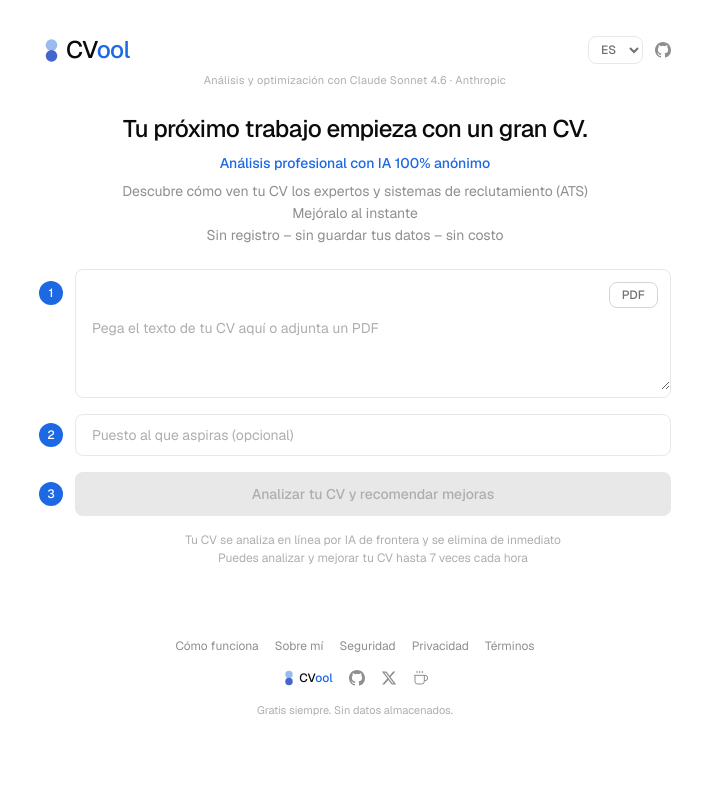
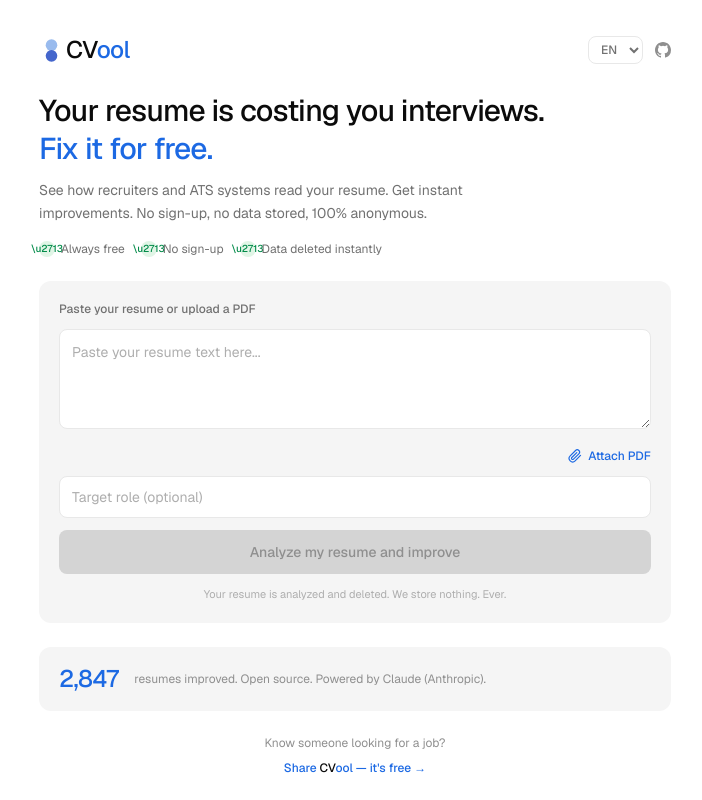
Before and after one commit to pixan-ai/cvool, a Next.js app: page / in a window 1280 px wide. Shown: the top 800 px of the page, without its empty margins (285-987 px from the left). Built offline with nearby package versions, Linux system fonts and the light colour scheme.

Commit message:
feat: landing redesign — new copy, left-aligned hero, trust badges, social proof, viral hook, auto-detect language

```diff
--- a/src/app/page.tsx
+++ b/src/app/page.tsx
@@ -1,6 +1,6 @@
 "use client";
 
-import { useState, useRef, useCallback } from "react";
+import { useState, useRef, useCallback, useEffect } from "react";
 import Link from "next/link";
 import { track } from "@vercel/analytics";
 import { t, dimName } from "@/lib/i18n";
@@ -11,7 +11,6 @@
 
 const Cv = () => <span><span className="text-ink-900">CV</span><span className="text-accent">ool</span></span>;
 
-/* Favicon-wordmark gap is gap-[2px] everywhere — do not change independently */
 const FaviconIcon = ({ size = "w-5 h-5" }: { size?: string }) => (
   <svg className={`${size} shrink-0`} viewBox="0 0 16 28" xmlns="http://www.w3.org/2000/svg">
     <circle cx="8" cy="8" r="6.5" fill="#99bbee" />
@@ -20,19 +19,14 @@
 );
 
 function CvoolText({ text, className }: { text: string; className?: string }) {
-  const parts = text.split("cvool");
-  if (parts.length === 1) return <span className={className}>{text}</span>;
+  const parts = text.split(/(CVool|cvool)/gi);
   return (
     <span className={className}>
-      {parts.map((part, i) => (
-        <span key={i}>{part}{i < parts.length - 1 && <Cv />}</span>
-      ))}
+      {parts.map((part, i) =>
+        /^cvool$/i.test(part) ? <Cv key={i} /> : <span key={i}>{part}</span>
+      )}
     </span>
   );
-}
-
-function Badge({ n }: { n: number }) {
-  return <span className="shrink-0 w-6 h-6 rounded-full bg-accent text-white text-xs font-medium flex items-center justify-center">{n}</span>;
 }
 
 function Chevron({ className = "" }: { className?: string }) {
@@ -71,6 +65,26 @@
   it: { line1: "CVool sar\u00e0 sempre gratuito.", line2: "Quando troverai quel lavoro che ti cambia la vita, torna ad aiutarci.", cta: "Sostenere CVool \u2192" },
 } as const;
 
+function detectLang(): Lang {
+  if (typeof navigator === "undefined") return "es";
+  const raw = navigator.language?.toLowerCase() ?? "";
+  if (raw.startsWith("es")) return "es";
+  if (raw.startsWith("pt")) return "pt";
+  if (raw.startsWith("fr")) return "fr";
+  if (raw.startsWith("it")) return "it";
+  if (raw.startsWith("en")) return "en";
+  return "es";
+}
+
+function TrustBadge({ text }: { text: string }) {
+  return (
+    <span className="inline-flex items-center gap-1.5 text-xs text-ink-500">
+      <span className="w-4 h-4 rounded-full bg-positive-ghost text-positive flex items-center justify-center text-[10px] font-medium shrink-0">\u2713</span>
+      {text}
+    </span>
+  );
+}
+
 export default function Home() {
   const [lang, setLang] = useState<Lang>("es");
   const [cvText, setCvText] = useState("");
@@ -83,6 +97,8 @@
   const [streamTokens, setStreamTokens] = useState(0);
   const fileRef = useRef<HTMLInputElement>(null);
   const resultsRef = useRef<HTMLDivElement>(null);
+
+  useEffect(() => { setLang(detectLang()); }, []);
 
   const ui = t(lang);
   const ready = cvText.trim().length >= 50 && !loading && !parsing;
@@ -118,8 +134,6 @@
       if (!reader) { setError(ui.errorGeneric); return; }
       const decoder = new TextDecoder();
       let buffer = "";
-      // currentEvent must persist across chunk reads: SSE "event:" and "data:"
-      // lines for the same message can arrive in different TCP chunks.
       let currentEvent = "";
       while (true) {
         const { done, value } = await reader.read();
@@ -145,7 +159,6 @@
               }
             } catch { /* ignore */ }
           } else if (line === "") {
-            // Empty line marks end of an SSE message — reset event type.
             currentEvent = "";
           }
         }
@@ -160,6 +173,14 @@
     track("cv_copied");
   };
 
+  const share = () => {
+    const url = "https://cvool.org";
+    const text = lang === "es" ? "Mejora tu CV gratis con IA \u2192" : lang === "pt" ? "Melhore seu curr\u00edculo gr\u00e1tis com IA \u2192" : "Improve your resume for free with AI \u2192";
+    if (navigator.share) { navigator.share({ title: "CVool", text, url }).catch(() => {}); }
+    else { window.open(`https://x.com/intent/tweet?text=${encodeURIComponent(text)}&url=${encodeURIComponent(url)}`, "_blank"); }
+    track("share_clicked");
+  };
+
   const reset = () => { setCvText(""); setTargetRole(""); setResult(null); setError(null); setCopied(false); track("reset_clicked"); };
   const progressPct = loading && streamTokens > 0 ? Math.min(95, Math.round((streamTokens / 1000) * 100)) : 0;
   const donCopy = DONATION_COPY[lang] || DONATION_COPY.es;
@@ -167,9 +188,9 @@
   return (
     <div className="max-w-2xl mx-auto px-5 py-8 space-y-6">
       {/* Header */}
-      <header className="space-y-1">
+      <header>
         <div className="flex items-center justify-between">
-          <span className="inline-flex items-center gap-[2px] font-[family-name:var(--font-geist)] text-[24px] font-medium tracking-tight"><FaviconIcon size="w-[25px] h-[25px]" /><span><span className="text-ink-900">CV</span><span className="text-accent">ool</span></span></span>
+          <span className="inline-flex items-center gap-[2px] font-[family-name:var(--font-geist)] text-[24px] font-medium tracking-tight"><FaviconIcon size="w-[25px] h-[25px]" /><Cv /></span>
           <div className="flex items-center gap-3">
             <select value={lang} onChange={(e) => setLang(e.target.value as Lang)}
               className="text-xs font-medium text-ink-500 bg-transparent border border-ink-100 rounded-lg px-2 py-1 focus:outline-none focus:border-accent cursor-pointer">
@@ -180,15 +201,19 @@
             </a>
           </div>
         </div>
-        <p className="text-[11px] text-ink-300 tracking-wide text-center">{lang === "es" ? "An\u00e1lisis y optimizaci\u00f3n con Claude Sonnet 4.6 \u00b7 Anthropic" : "Analysis & optimization with Claude Sonnet 4.6 \u00b7 Anthropic"}</p>
       </header>
 
-      {/* Hero */}
-      <section className="text-center space-y-2">
-        <h1 className="text-2xl font-medium text-ink-900 tracking-tight">{ui.heroTitle}</h1>
-        <p className="text-sm text-accent font-medium">{ui.heroAccent}</p>
-        <div className="text-sm text-ink-400 space-y-0.5">
-          <p>{ui.heroLine1}</p><p>{ui.heroLine2}</p><p>{ui.heroLine3}</p>
+      {/* Hero — left-aligned, tension copy */}
+      <section className="space-y-3">
+        <h1 className="text-[28px] sm:text-3xl font-medium text-ink-900 tracking-tight leading-tight">
+          {ui.heroTitle}<br />
+          <span className="text-accent">{ui.heroAccent}</span>
+        </h1>
+        <p className="text-sm text-ink-500 leading-relaxed max-w-lg">{ui.heroSub}</p>
+        <div className="flex flex-wrap gap-x-4 gap-y-2 pt-1">
+          <TrustBadge text={ui.trustFree} />
+          <TrustBadge text={ui.trustNoSignup} />
+          <TrustBadge text={ui.trustDeleted} />
         </div>
       </section>
 
@@ -217,38 +242,32 @@
 
       {error && <p className="text-center text-sm text-red-600">{error}</p>}
 
-      {/* INPUT FORM */}
+      {/* INPUT FORM — contained block */}
       {!result && !loading && !parsing && (
-        <section className="space-y-4">
-          <div className="flex gap-3 items-start">
-            <div className="pt-3"><Badge n={1} /></div>
-            <div className="flex-1 relative border border-ink-100 rounded-lg focus-within:border-accent transition">
+        <section className="bg-ink-050 rounded-xl p-5 space-y-3">
+          <label className="text-xs font-medium text-ink-500 block">{ui.formLabel}</label>
+          <div className="relative">
+            <textarea value={cvText} onChange={(e) => setCvText(e.target.value)} placeholder={ui.placeholder}
+              className="w-full min-h-[100px] p-3 text-sm text-ink-700 bg-ink-000 border border-ink-100 rounded-lg placeholder:text-ink-300 resize-y focus:outline-none focus:border-accent transition" />
+          </div>
+          <div className="flex justify-end">
             <button type="button" onClick={() => fileRef.current?.click()}
-                className="absolute top-3 right-3 z-10 px-3 py-1 rounded-lg border border-ink-200 text-xs font-medium text-ink-500 hover:border-accent hover:text-accent transition cursor-pointer bg-ink-000">
+              className="inline-flex items-center gap-1.5 text-xs font-medium text-accent hover:text-accent-dim transition cursor-pointer">
+              <svg className="w-3.5 h-3.5" viewBox="0 0 24 24" fill="none" stroke="currentColor" strokeWidth={2} strokeLinecap="round" strokeLinejoin="round">
+                <path d="M21.44 11.05l-9.19 9.19a6 6 0 0 1-8.49-8.49l9.19-9.19a4 4 0 0 1 5.66 5.66l-9.2 9.19a2 2 0 0 1-2.83-2.83l8.49-8.48" />
+              </svg>
               {ui.attachPdf}
             </button>
             <input ref={fileRef} type="file" accept=".pdf" className="hidden" onChange={(e) => { const f = e.target.files?.[0]; if (f) handleFile(f); }} />
-              <textarea value={cvText} onChange={(e) => setCvText(e.target.value)} placeholder={ui.placeholder}
-                className="w-full min-h-[120px] p-4 pt-12 text-sm text-ink-700 bg-transparent placeholder:text-ink-300 resize-y focus:outline-none rounded-lg" />
           </div>
-          </div>
-          <div className="flex gap-3 items-center">
-            <Badge n={2} />
           <input type="text" value={targetRole} onChange={(e) => setTargetRole(e.target.value)}
             placeholder={`${ui.targetRole} ${ui.targetRoleOptional}`} maxLength={200}
-              className="flex-1 border border-ink-100 rounded-lg px-4 py-2.5 text-sm text-ink-700 placeholder:text-ink-300 focus:outline-none focus:border-accent transition" />
-          </div>
-          <div className="flex gap-3 items-center">
-            <Badge n={3} />
+            className="w-full border border-ink-100 rounded-lg px-3 py-2.5 text-sm text-ink-700 bg-ink-000 placeholder:text-ink-300 focus:outline-none focus:border-accent transition" />
           <button onClick={analyze} disabled={!ready}
-              className={`flex-1 py-3 rounded-lg text-sm font-medium transition cursor-pointer active:scale-[0.98] ${ready ? "bg-accent text-white hover:bg-accent-dim" : "bg-ink-100 text-ink-300 cursor-not-allowed"}`}>
+            className={`w-full py-3 rounded-lg text-sm font-medium transition cursor-pointer active:scale-[0.98] ${ready ? "bg-accent text-white hover:bg-accent-dim" : "bg-ink-200 text-ink-400 cursor-not-allowed"}`}>
             {ui.btnAnalyze}
           </button>
-          </div>
-          <div className="text-center space-y-0.5 pl-9">
-            <p className="text-xs text-ink-300">{ui.privacy}</p>
-            <p className="text-xs text-ink-300">{ui.rateLimit}</p>
-          </div>
+          <p className="text-[11px] text-ink-300 text-center leading-relaxed">{ui.privacyPromise}</p>
         </section>
       )}
 
@@ -257,28 +276,20 @@
         <div ref={resultsRef} className="space-y-3">
           <p className="text-xs text-accent font-medium">{ui.expandHint}</p>
 
-          {/* Step 1 */}
-          <div className="flex gap-3 items-center">
-            <Badge n={1} />
-            <details className="flex-1 border border-ink-100 rounded-lg">
+          {/* Original CV */}
+          <details className="border border-ink-100 rounded-lg">
             <summary className="px-4 py-3 text-sm font-medium text-ink-700 flex items-center gap-2"><Chevron className="text-ink-300 hint-chevron" />{ui.originalCvTitle}</summary>
             <div className="px-4 pb-4 text-sm text-ink-500 whitespace-pre-wrap max-h-60 overflow-y-auto">{cvText}</div>
           </details>
-          </div>
 
-          {/* Step 2 */}
-          <div className="flex gap-3 items-center">
-            <Badge n={2} />
-            <details className="flex-1 border border-ink-100 rounded-lg">
+          {/* Target role */}
+          <details className="border border-ink-100 rounded-lg">
             <summary className="px-4 py-3 text-sm font-medium text-ink-700 flex items-center gap-2"><Chevron className="text-ink-300 hint-chevron" />{ui.targetRoleTitle}</summary>
             <p className="px-4 pb-3 text-sm text-ink-500">{targetRole || ui.notSpecified}</p>
           </details>
-          </div>
 
-          {/* Step 3 — Analysis */}
-          <div className="flex gap-3 items-start">
-            <div className="pt-3"><Badge n={3} /></div>
-            <details open className="flex-1 border border-ink-100 rounded-lg overflow-hidden">
+          {/* Analysis */}
+          <details open className="border border-ink-100 rounded-lg overflow-hidden">
             <summary className="px-4 py-3 text-sm font-medium text-accent bg-accent-ghost cursor-pointer flex items-center gap-2"><Chevron className="text-accent" />{ui.analysisTitle}</summary>
             <div className="p-4 space-y-4">
               <details open className="border border-ink-100 rounded-lg">
@@ -338,12 +349,9 @@
               )}
             </div>
           </details>
-          </div>
 
-          {/* Step 4 — Improved CV */}
-          <div className="flex gap-3 items-start">
-            <div className="pt-3"><Badge n={4} /></div>
-            <details open className="flex-1 border border-accent/30 rounded-lg overflow-hidden">
+          {/* Improved CV */}
+          <details open className="border border-accent/30 rounded-lg overflow-hidden">
             <summary className="px-4 py-3 text-sm font-medium text-white bg-accent cursor-pointer flex items-center gap-2"><Chevron className="text-white/70" />{ui.improvedCvTitle}</summary>
             <div className="p-4 space-y-3">
               {result.improved_cv.changes.length > 0 && (
@@ -368,9 +376,8 @@
               </details>
             </div>
           </details>
-          </div>
 
-          {/* Donation — subtle, only visible after copy, emotional seed */}
+          {/* Donation — subtle, only visible after copy */}
           {copied && (
             <div className="text-center py-4 donation-fade-in">
               <p className="text-xs text-ink-400 mb-1"><CvoolText text={donCopy.line1} /></p>
@@ -386,14 +393,30 @@
         </div>
       )}
 
+      {/* Social proof + Share — only on input screen */}
+      {!result && !loading && !parsing && (
+        <>
+          <div className="bg-ink-050 rounded-xl px-5 py-4 flex items-center gap-4">
+            <span className="text-2xl font-medium text-accent tracking-tight">2,847</span>
+            <span className="text-xs text-ink-400 leading-relaxed">{ui.socialProofText}</span>
+          </div>
+          <div className="text-center space-y-1">
+            <p className="text-xs text-ink-400">{ui.shareText}</p>
+            <button onClick={share} className="text-xs text-accent hover:text-accent-dim transition font-medium cursor-pointer">
+              <CvoolText text={ui.shareCta} /> &rarr;
+            </button>
+          </div>
+        </>
+      )}
+
       {/* Footer */}
-      <footer className="pt-12 pb-6 space-y-4">
+      <footer className="pt-8 pb-6 space-y-4">
         <div className="flex flex-wrap justify-center items-center gap-x-4 gap-y-1.5 text-xs text-ink-400">
-          <Link href="/how" className="hover:text-ink-700 transition">{lang === "es" ? "C\u00f3mo funciona" : "How it works"}</Link>
-          <Link href="/about" className="hover:text-ink-700 transition">{lang === "es" ? "Sobre m\u00ed" : "About"}</Link>
-          <Link href="/security" className="hover:text-ink-700 transition">{lang === "es" ? "Seguridad" : "Security"}</Link>
-          <Link href="/privacy" className="hover:text-ink-700 transition">{lang === "es" ? "Privacidad" : "Privacy"}</Link>
-          <Link href="/terms" className="hover:text-ink-700 transition">{lang === "es" ? "T\u00e9rminos" : "Terms"}</Link>
+          <Link href="/how" className="hover:text-ink-700 transition">{ui.footerHow}</Link>
+          <Link href="/about" className="hover:text-ink-700 transition">{ui.footerAbout}</Link>
+          <Link href="/security" className="hover:text-ink-700 transition">{ui.footerSecurity}</Link>
+          <Link href="/privacy" className="hover:text-ink-700 transition">{ui.footerPrivacy}</Link>
+          <Link href="/terms" className="hover:text-ink-700 transition">{ui.footerTerms}</Link>
         </div>
         <div className="flex items-center justify-center gap-4 text-xs text-ink-400">
           <span className="inline-flex items-center gap-[2px] font-medium"><FaviconIcon size="w-4 h-4" /><Cv /></span>
--- a/src/lib/i18n/en.json
+++ b/src/lib/i18n/en.json
@@ -1,17 +1,22 @@
 {
-  "heroTitle": "Your next job starts with a great resume.",
-  "heroAccent": "Professional AI analysis, 100% anonymous",
-  "heroLine1": "See how recruiters and applicant tracking systems (ATS) see your resume",
-  "heroLine2": "Improve it instantly",
-  "heroLine3": "No sign-up – no data stored – no cost",
-  "placeholder": "Paste your resume text here or attach a PDF",
+  "heroTitle": "Your resume is costing you interviews.",
+  "heroAccent": "Fix it for free.",
+  "heroSub": "See how recruiters and ATS systems read your resume. Get instant improvements. No sign-up, no data stored, 100% anonymous.",
+  "trustFree": "Always free",
+  "trustNoSignup": "No sign-up",
+  "trustDeleted": "Data deleted instantly",
+  "formLabel": "Paste your resume or upload a PDF",
+  "placeholder": "Paste your resume text here...",
+  "attachPdf": "Attach PDF",
   "targetRole": "Target role",
   "targetRoleOptional": "(optional)",
-  "attachPdf": "PDF",
-  "btnAnalyze": "Analyze your resume and suggest improvements",
+  "btnAnalyze": "Analyze my resume and improve",
+  "privacyPromise": "Your resume is analyzed and deleted. We store nothing. Ever.",
+  "socialProofText": "resumes improved. Open source. Powered by Claude (Anthropic).",
+  "shareText": "Know someone looking for a job?",
+  "shareCta": "Share CVool — it's free",
   "analyzing": "Analyzing your resume...",
   "uploadingPdf": "Reading PDF...",
-  "privacy": "Your resume is analyzed online by frontier AI and deleted immediately",
   "rateLimit": "You can analyze and improve your resume up to 7 times per hour",
   "expandHint": "Expand each section for details",
   "originalCvTitle": "Your original resume text",
@@ -30,19 +35,23 @@
   "copied": "Copied",
   "tryAgain": "Analyze another resume",
   "notSpecified": "Not specified",
-  "donationText": "Was this helpful? Help keep cvool free.",
+  "donationText": "Was this helpful? Help keep CVool free.",
   "donationBtn": "Donate",
   "errorLimit": "Rate limit reached. Try again in an hour.",
   "errorGeneric": "Something went wrong. Please try again.",
   "errorRetry": "The analysis didn't complete properly. Please try again.",
   "errorConnection": "Connection error. Check your internet.",
   "errorPdf": "Could not read PDF. Try pasting the text instead.",
-  "powered": "Powered by Claude · Anthropic",
   "analyzing1": "Analyzing structure...",
   "analyzing2": "Evaluating achievements...",
   "analyzing3": "Checking keywords...",
   "analyzing4": "Rewriting your resume...",
   "footerFree": "Always free. No data stored.",
+  "footerHow": "How it works",
+  "footerAbout": "About",
+  "footerSecurity": "Security",
+  "footerPrivacy": "Privacy",
+  "footerTerms": "Terms",
   "dim": {
     "ats_compatibility": "ATS compatibility",
     "achievement_impact": "Achievement impact",
--- a/src/lib/i18n/es.json
+++ b/src/lib/i18n/es.json
@@ -1,17 +1,22 @@
 {
-  "heroTitle": "Tu próximo trabajo empieza con un gran CV.",
-  "heroAccent": "Análisis profesional con IA 100% anónimo",
-  "heroLine1": "Descubre cómo ven tu CV los expertos y sistemas de reclutamiento (ATS)",
-  "heroLine2": "Mejóralo al instante",
-  "heroLine3": "Sin registro – sin guardar tus datos – sin costo",
-  "placeholder": "Pega el texto de tu CV aquí o adjunta un PDF",
+  "heroTitle": "Tu CV te está costando entrevistas.",
+  "heroAccent": "Arréglalo gratis.",
+  "heroSub": "Analiza tu CV como lo hacen los reclutadores y los sistemas ATS. Recibe mejoras al instante. Sin registro, sin guardar datos, 100% anónimo.",
+  "trustFree": "Gratis siempre",
+  "trustNoSignup": "Sin registro",
+  "trustDeleted": "Datos eliminados al instante",
+  "formLabel": "Pega tu CV o sube un PDF",
+  "placeholder": "Pega el texto de tu CV aquí...",
+  "attachPdf": "Adjuntar PDF",
   "targetRole": "Puesto al que aspiras",
   "targetRoleOptional": "(opcional)",
-  "attachPdf": "PDF",
-  "btnAnalyze": "Analizar tu CV y recomendar mejoras",
+  "btnAnalyze": "Analizar mi CV y mejorar",
+  "privacyPromise": "Tu CV se analiza y se borra. No guardamos nada. Nunca.",
+  "socialProofText": "CVs mejorados. Open source. Impulsado por Claude (Anthropic).",
+  "shareText": "¿Conoces a alguien buscando trabajo?",
+  "shareCta": "Comparte CVool — es gratis",
   "analyzing": "Analizando tu CV...",
   "uploadingPdf": "Leyendo PDF...",
-  "privacy": "Tu CV se analiza en línea por IA de frontera y se elimina de inmediato",
   "rateLimit": "Puedes analizar y mejorar tu CV hasta 7 veces cada hora",
   "expandHint": "Expande cada sección para ver el detalle",
   "originalCvTitle": "Texto original de tu CV",
@@ -30,19 +35,23 @@
   "copied": "Copiado",
   "tryAgain": "Analizar otro CV",
   "notSpecified": "No especificado",
-  "donationText": "¿Te fue útil? Ayuda a mantener cvool gratuito.",
+  "donationText": "¿Te fue útil? Ayuda a mantener CVool gratuito.",
   "donationBtn": "Donar",
   "errorLimit": "Alcanzaste el límite. Intenta en una hora.",
   "errorGeneric": "Algo salió mal. Intenta de nuevo.",
   "errorRetry": "El análisis no se completó correctamente. Intenta de nuevo.",
   "errorConnection": "Error de conexión. Verifica tu internet.",
   "errorPdf": "No se pudo leer el PDF. Intenta pegar el texto.",
-  "powered": "Gratis siempre. Sin datos almacenados.",
   "analyzing1": "Analizando estructura...",
   "analyzing2": "Evaluando logros...",
   "analyzing3": "Revisando palabras clave...",
   "analyzing4": "Reescribiendo tu CV...",
   "footerFree": "Gratis siempre. Sin datos almacenados.",
+  "footerHow": "Cómo funciona",
+  "footerAbout": "Sobre mí",
+  "footerSecurity": "Seguridad",
+  "footerPrivacy": "Privacidad",
+  "footerTerms": "Términos",
   "dim": {
     "ats_compatibility": "Compatibilidad ATS",
     "achievement_impact": "Impacto de logros",
--- a/src/lib/i18n/it.json
+++ b/src/lib/i18n/it.json
@@ -1,17 +1,22 @@
 {
-  "heroTitle": "Il tuo prossimo lavoro inizia con un buon CV.",
-  "heroAccent": "Analisi professionale con IA, 100% anonimo",
-  "heroLine1": "Scopri come i recruiter e i sistemi ATS vedono il tuo CV",
-  "heroLine2": "Miglioralo all'istante",
-  "heroLine3": "Senza registrazione – senza archiviare dati – senza costi",
-  "placeholder": "Incolla il testo del tuo CV qui o allega un PDF",
+  "heroTitle": "Il tuo CV ti sta costando colloqui.",
+  "heroAccent": "Sistemalo gratis.",
+  "heroSub": "Scopri come i recruiter e i sistemi ATS leggono il tuo CV. Miglioramenti istantanei. Senza registrazione, senza archiviare dati, 100% anonimo.",
+  "trustFree": "Sempre gratuito",
+  "trustNoSignup": "Senza registrazione",
+  "trustDeleted": "Dati eliminati subito",
+  "formLabel": "Incolla il tuo CV o carica un PDF",
+  "placeholder": "Incolla il testo del tuo CV qui...",
+  "attachPdf": "Allega PDF",
   "targetRole": "Posizione desiderata",
   "targetRoleOptional": "(facoltativo)",
-  "attachPdf": "PDF",
-  "btnAnalyze": "Analizza il tuo CV e suggerisci miglioramenti",
+  "btnAnalyze": "Analizza il mio CV e migliora",
+  "privacyPromise": "Il tuo CV viene analizzato e cancellato. Non conserviamo nulla. Mai.",
+  "socialProofText": "CV migliorati. Open source. Alimentato da Claude (Anthropic).",
+  "shareText": "Conosci qualcuno in cerca di lavoro?",
+  "shareCta": "Condividi CVool — è gratis",
   "analyzing": "Analisi del tuo CV in corso...",
   "uploadingPdf": "Lettura del PDF...",
-  "privacy": "Il tuo CV viene analizzato da IA all'avanguardia ed eliminato immediatamente",
   "rateLimit": "Puoi analizzare il tuo CV fino a 7 volte all'ora",
   "expandHint": "Espandi ogni sezione per i dettagli",
   "originalCvTitle": "Testo originale del tuo CV",
@@ -30,19 +35,23 @@
   "copied": "Copiato",
   "tryAgain": "Analizza un altro CV",
   "notSpecified": "Non specificato",
-  "donationText": "Ti è stato utile? Aiuta a mantenere cvool gratuito.",
+  "donationText": "Ti è stato utile? Aiuta a mantenere CVool gratuito.",
   "donationBtn": "Dona",
   "errorLimit": "Limite raggiunto. Riprova tra un'ora.",
   "errorGeneric": "Qualcosa è andato storto. Riprova.",
   "errorRetry": "L'analisi non si è completata correttamente. Riprova.",
   "errorConnection": "Errore di connessione. Verifica la tua rete.",
   "errorPdf": "Impossibile leggere il PDF. Prova a incollare il testo.",
-  "powered": "Powered by Claude · Anthropic",
   "analyzing1": "Analisi della struttura...",
   "analyzing2": "Valutazione dei risultati...",
   "analyzing3": "Verifica delle parole chiave...",
   "analyzing4": "Riscrittura del tuo CV...",
   "footerFree": "Sempre gratuito. Nessun dato archiviato.",
+  "footerHow": "Come funziona",
+  "footerAbout": "Chi siamo",
+  "footerSecurity": "Sicurezza",
+  "footerPrivacy": "Privacy",
+  "footerTerms": "Termini",
   "dim": {
     "ats_compatibility": "Compatibilità ATS",
     "achievement_impact": "Impatto dei risultati",
```
Also changed, not shown: src/lib/i18n/fr.json (+20 -11 lines), src/lib/i18n/pt.json (+20 -11 lines). Lines whose indentation alone changed are shown as unchanged.
